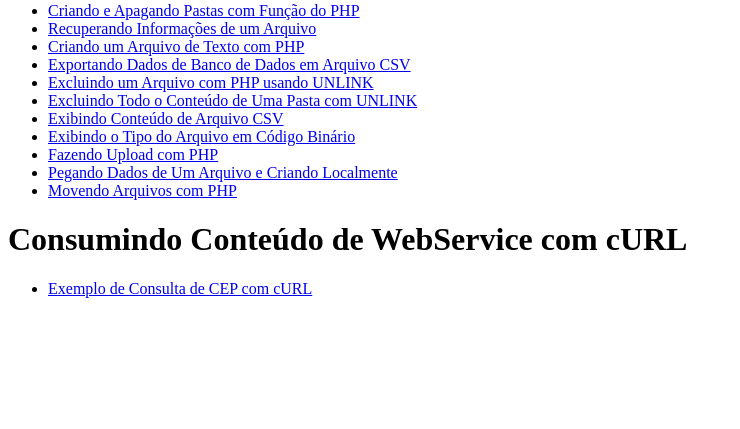
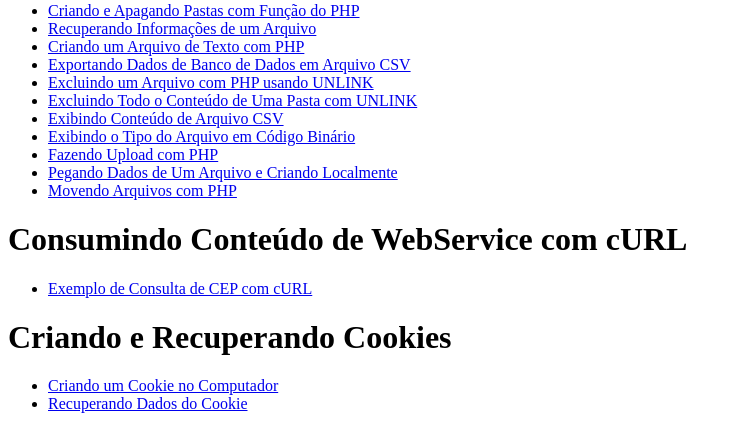
Before and after one commit to griel-cursos/curso_php-hcode, a PHP site: page /cursophp/indice.php in a window 1280 px wide. Shown: the part 2821-3250 px from the top of the page, without its empty margins (0-740 px from the left). Before the commit the page ends 3119 px from the top, so only its background shows below. Run offline with PHP 8.4, Linux system fonts and the light colour scheme.

Commit message:
Adicionado Cookies ao Índice

```diff
--- a/indice.php
+++ b/indice.php
@@ -382,6 +382,15 @@
 					<a href="curl/exemplo-01.php">Exemplo de Consulta de CEP com cURL</a>
 				</li>
 			</ul>
+			<h1>Criando e Recuperando Cookies</h1>
+			<ul>
+				<li>
+					<a href="cookie/exemplo-01.php">Criando um Cookie no Computador</a>
+				</li>
+				<li>
+					<a href="cookie/exemplo-02.php">Recuperando Dados do Cookie</a>
+				</li>
+			</ul>
 
 
 		</body>
```
